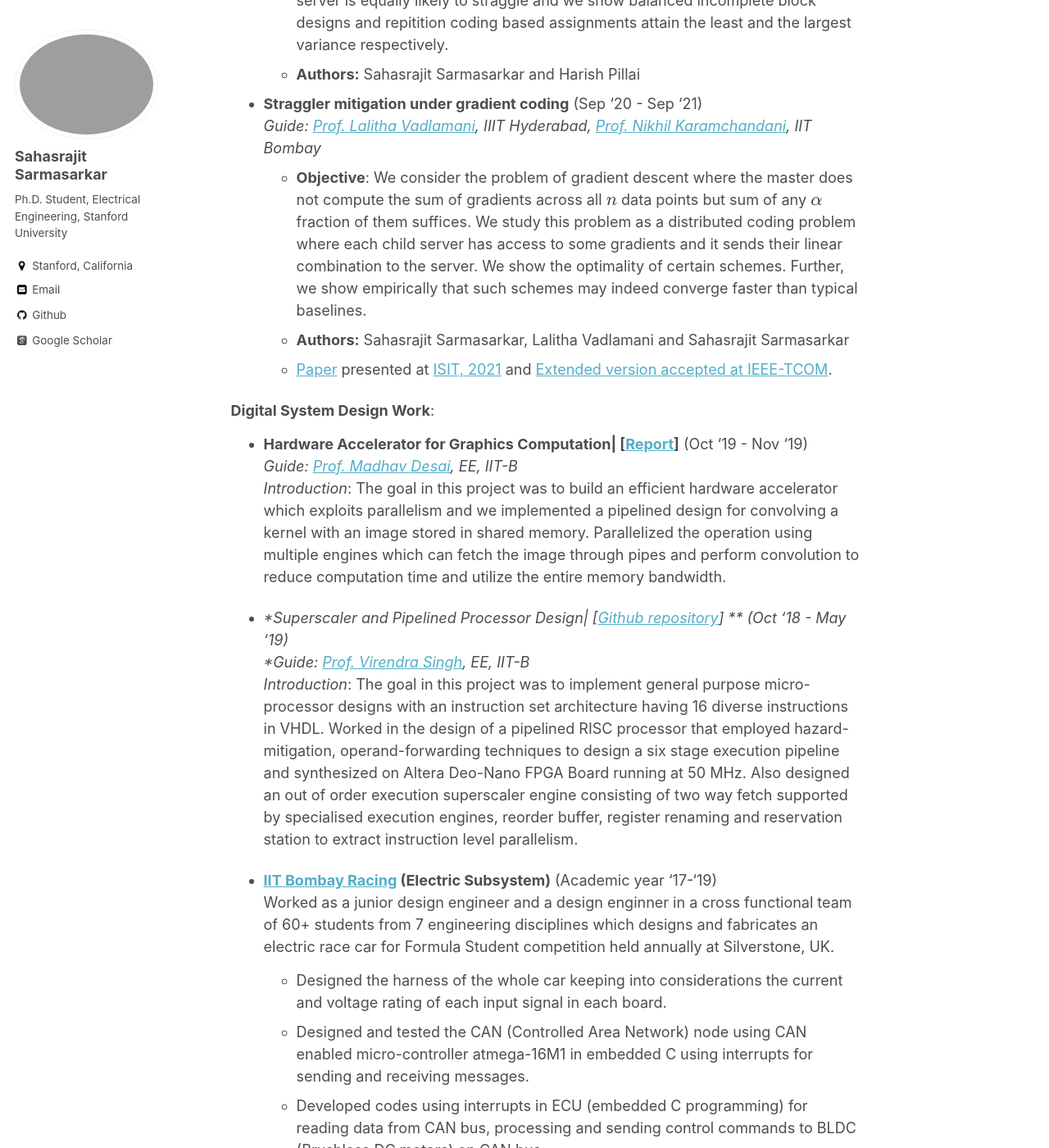
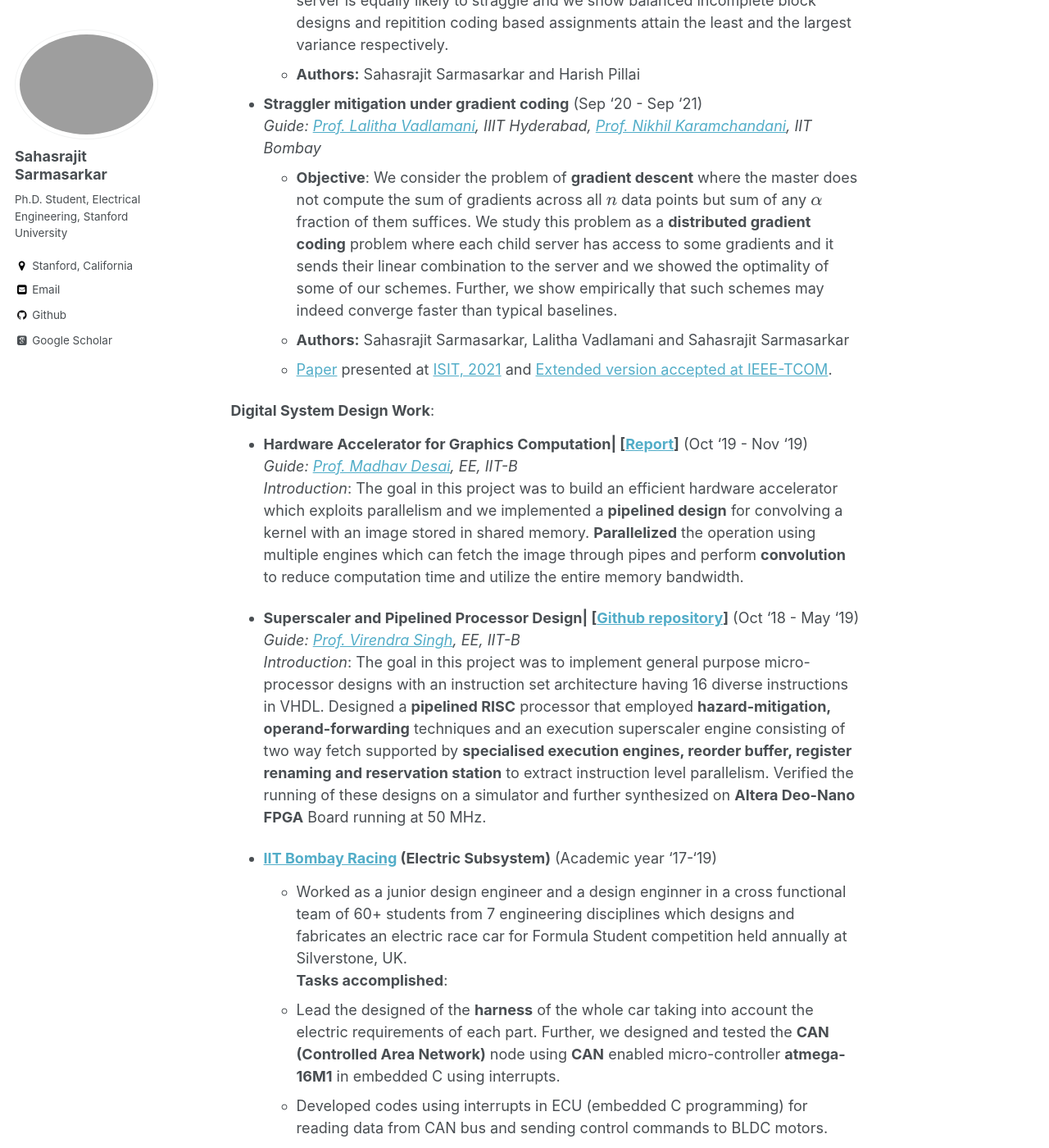
Before and after one commit to Sahasrajit123/Sahasrajit123.github.io, a Jekyll site: the page built from _pages/projects.md, in a window 1280 px wide and 1400 px high, scrolled down 846 px. Shown: the whole window at 82% size. Built offline with Jekyll 4.4.1, drawn with Linux system fonts in a browser that asks for light colours; some web fonts are replaced; formulas are drawn with MathJax 3; some of the changed text lies outside the part shown.

Commit message:
New changes

```diff
--- a/_pages/projects.md
+++ b/_pages/projects.md
@@ -25,15 +25,18 @@ My undergrad projects may be classified into a) **theoretical research** and b)
 * Pipelined RISC processor implementation (Oct '18 - Nov '18)<br/>
   Employed hazard-mitigation, operand-forwarding techniques to design a six stage execution pipeline and synthesized on Altera Deo-Nano FPGA Board running at 50 MHz.<br/>
   * Superscaler processor implementation (Apr '19 - May '19)<br/>
-  Designed an out of order execution engine consisting of two way fetch supported by specialised execution engines, reorder buffer, register renaming and reservation station to extract instruction level parallelism.<br/>-->
+  Designed an out of order execution engine consisting of two way fetch supported by specialised execution engines, reorder buffer, register renaming and reservation station to extract instruction level parallelism.<br/>
+* Designed the harness of the whole car keeping into considerations the current and voltage rating of each input signal in each board.<br/>
+  * Designed and tested the CAN (Controlled Area Network) node using CAN enabled micro-controller atmega-16M1 in embedded C using interrupts for sending and receiving messages.<br/>
+  * Developed codes using interrupts in ECU (embedded C programming) for reading data from CAN bus, processing and sending control commands to BLDC (Brushless DC motors) on CAN bus.<br/> -->
 
 **Theoretical research projects**:
 
-We focussed on problems related to gradient coding, distributed computing and some problems in heavy-hitter estimation.
+We focussed on problems related to **gradient coding, distributed computing** and some problems in **heavy-hitter estimation**.
 
 - **Query Complexity of Heavy-Hitter distribution** (Aug '19 - Jan '20) <br/>
   *Guide : [Prof. Nikhil Karamchandani](http://www.ee.iitb.ac.in/~nikhilk/), Department of Electrical Engineering, IIT Bombay* <br/>
-  * **Objective**: We investigated the problem of identifying the subset of elements in the support of an underlying distribution $\mathcal{P}$ with probabilities exceeding a given threshold $\gamma$, using two distinct query models under a fixed confidence. In the first model, a query $t$ provides the realization of the random variable $X_t$. In the second model, a query $(i,j)$ reveals whether $X_i$ is equal to $X_j$. We provide upper and lower bounds under both the query models.
+  * **Objective**: We investigated the problem of identifying the subset of elements in the support of an underlying distribution $\mathcal{P}$ with probabilities exceeding a given threshold $\gamma$, using **two distinct query models** under a fixed confidence. In the first model, a query $t$ provides the realization of the random variable $X_t$. In the second model, a query $(i,j)$ reveals whether $X_i$ is equal to $X_j$. We provide **upper and lower bounds** under both the query models.
   * **Authors:** Sahasrajit Sarmasarkar, Kota Srinivas Reddy and Nikhil Karamchandani
   * [Paper](https://arxiv.org/abs/2005.14425) presented at [ISIT, 2021](https://2021.ieee-isit.org/)
 
@@ -47,7 +50,7 @@ We focussed on problems related to gradient coding, distributed computing and so
 
 - **Straggler mitigation under gradient coding** (Sep '20 - Sep '21) <br/>
    *Guide: [Prof. Lalitha Vadlamani](https://www.iiit.ac.in/people/faculty/lalitha.v), IIIT Hyderabad, [Prof. Nikhil Karamchandani](http://www.ee.iitb.ac.in/~nikhilk/), IIT Bombay* <br/>
-   * **Objective**: We consider the problem of gradient descent where the master does not compute the sum of gradients across all $n$ data points but sum of any $\alpha$ fraction of them suffices. We study this problem as a distributed coding problem where each child server has access to some gradients and it sends their linear combination to the server. We show the optimality of certain schemes. Further, we show empirically that such schemes may indeed converge faster than typical baselines.
+   * **Objective**: We consider the problem of **gradient descent** where the master does not compute the sum of gradients across all $n$ data points but sum of any $\alpha$ fraction of them suffices. We study this problem as a **distributed gradient coding** problem where each child server has access to some gradients and it sends their linear combination to the server and we showed the optimality of some of our schemes. Further, we show empirically that such schemes may indeed converge faster than typical baselines.
    * **Authors:** Sahasrajit Sarmasarkar, Lalitha Vadlamani and Sahasrajit Sarmasarkar
    * [Paper](https://arxiv.org/abs/2102.10163) presented at [ISIT, 2021](https://2021.ieee-isit.org/) and [Extended version accepted at IEEE-TCOM](https://ieeexplore.ieee.org/xpl/RecentIssue.jsp?punumber=26).
 
@@ -69,22 +72,23 @@ We focussed on problems related to gradient coding, distributed computing and so
 
 - **Hardware Accelerator for Graphics Computation| \[[Report](https://Sahasrajit123.github.io/files/Report_accelerator.pdf)\]** (Oct '19 - Nov '19) <br/>
    *Guide: [Prof. Madhav Desai](https://www.ee.iitb.ac.in/web/people/faculty/home/madhav), EE, IIT-B* <br/>
-   *Introduction*: The goal in this project was to build an efficient hardware accelerator which exploits parallelism and we implemented a pipelined design for convolving a kernel with an image stored in shared memory. Parallelized the operation using multiple engines which can fetch the image through pipes and perform convolution to reduce computation time and utilize the entire memory bandwidth.
+   *Introduction*: The goal in this project was to build an efficient hardware accelerator which exploits parallelism and we implemented a **pipelined design** for convolving a kernel with an image stored in shared memory. **Parallelized** the operation using multiple engines which can fetch the image through pipes and perform **convolution** to reduce computation time and utilize the entire memory bandwidth.
 
 
 
 
-- **Superscaler and Pipelined Processor Design| \[[Github repository](https://github.com/mohilp1998/superscalar_architecture)\] ** (Oct '18 - May '19) <br/>
+- **Superscaler and Pipelined Processor Design| \[[Github repository](https://github.com/mohilp1998/superscalar_architecture)\]** (Oct '18 - May '19) <br/>
    *Guide: [Prof. Virendra Singh](https://www.ee.iitb.ac.in/~viren/), EE, IIT-B* <br/>
-   *Introduction*: The goal in this project was to implement general purpose micro-processor designs with an instruction set architecture having 16 diverse instructions in VHDL. Worked in the design of a pipelined RISC processor that employed hazard-mitigation, operand-forwarding techniques to design a six stage execution pipeline and synthesized on Altera Deo-Nano FPGA Board running at 50 MHz. Also designed an out of order execution superscaler engine consisting of two way fetch supported by specialised execution engines, reorder buffer, register renaming and reservation station to extract instruction level parallelism.
+   *Introduction*: The goal in this project was to implement general purpose micro-processor designs with an instruction set architecture having 16 diverse instructions in VHDL. Designed a **pipelined RISC** processor that employed **hazard-mitigation, operand-forwarding** techniques and an execution superscaler engine consisting of two way fetch supported by **specialised execution engines, reorder buffer, register renaming and reservation station** to extract instruction level parallelism. Verified the running of these designs on a simulator and further synthesized on **Altera Deo-Nano FPGA** Board running at 50 MHz.
 
 
 
 - **[IIT Bombay Racing](https://iitbracing.org) (Electric Subsystem)** (Academic year '17-'19) <br/>
-   Worked as a junior design engineer and a design enginner in a cross functional team of 60+ students from 7 engineering disciplines which designs and fabricates an electric race car for Formula Student competition held annually at Silverstone, UK.<br/>
-  * Designed the harness of the whole car keeping into considerations the current and voltage rating of each input signal in each board.<br/>
-  * Designed and tested the CAN (Controlled Area Network) node using CAN enabled micro-controller atmega-16M1 in embedded C using interrupts for sending and receiving messages.<br/>
-  * Developed codes using interrupts in ECU (embedded C programming) for reading data from CAN bus, processing and sending control commands to BLDC (Brushless DC motors) on CAN bus.<br/>
+   * Worked as a junior design engineer and a design enginner in a cross functional team of 60+ students from 7 engineering disciplines which designs and fabricates an electric race car for Formula Student competition held annually at Silverstone, UK.<br/>
+   **Tasks accomplished**:
+   * Lead the designed of the **harness** of the whole car taking into account the electric requirements of each part. Further, we designed and tested the **CAN (Controlled Area Network)** node using **CAN** enabled micro-controller **atmega-16M1** in embedded C using interrupts.<br/>
+   * Developed codes using interrupts in ECU (embedded C programming) for reading data from CAN bus and sending control commands to BLDC motors.<br/>
+
 
 
 <!-- 6. **Stereo-Camera Calibration & Image Rectification on FPGA** (Summer '18) <br/>
```
